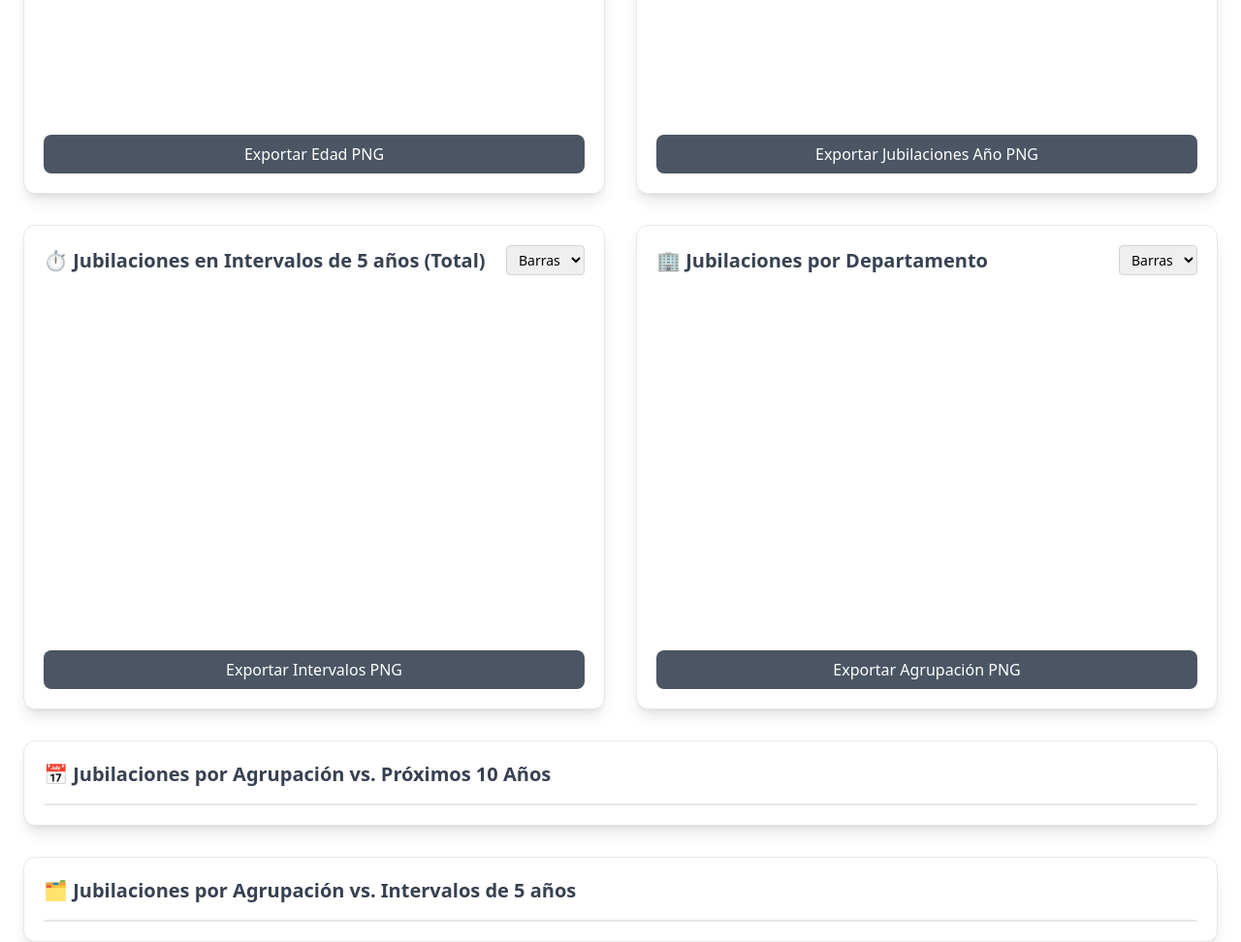
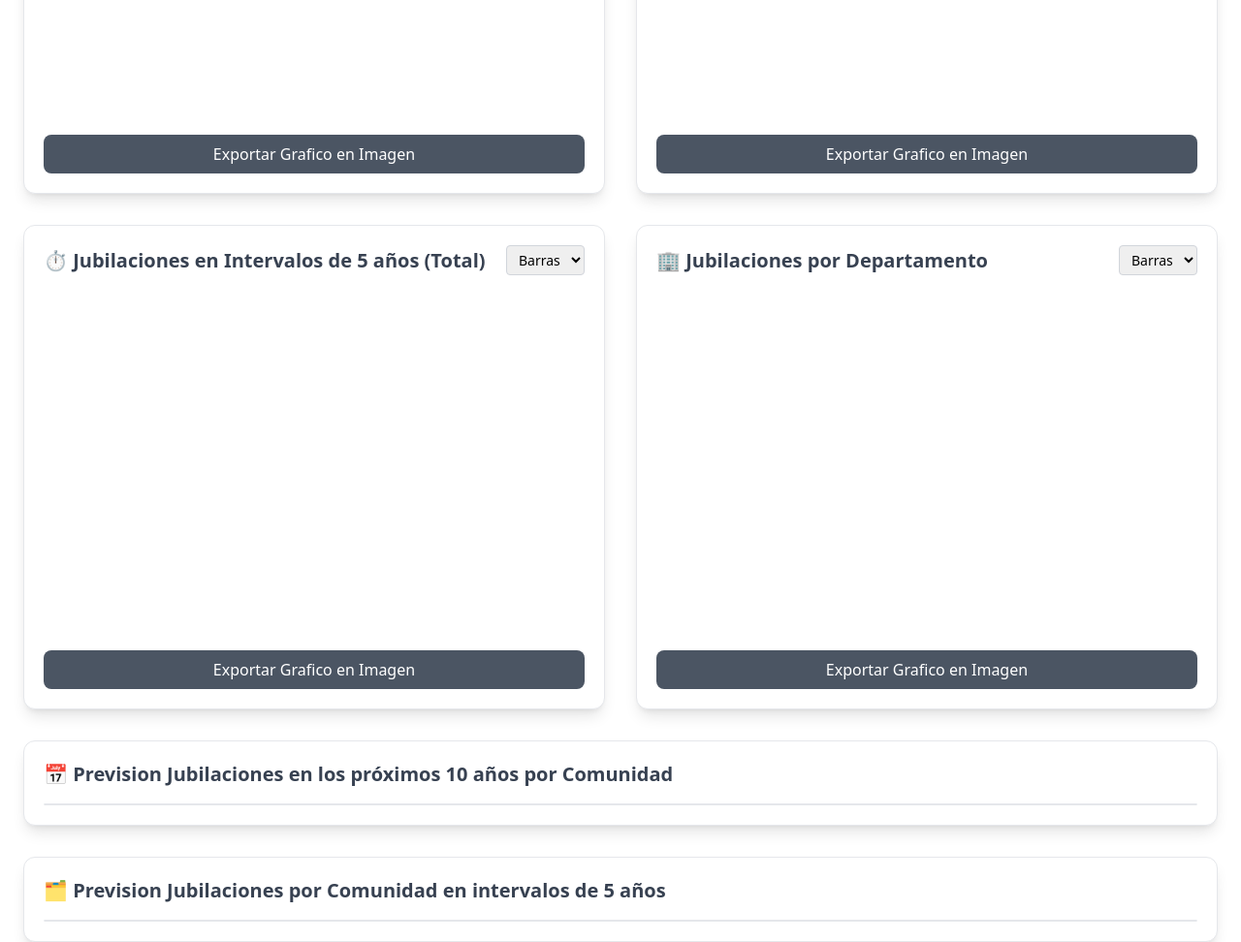
Before and after one commit to andrepe-ux/contrastarjubilados, a plain HTML site: page index.html in a window 1280 px wide. Shown: the part 700-1672 px from the top of the page at 97% size. Drawn offline with nearby package versions, Linux system fonts and the light colour scheme.

Commit message:
Update index.html

```diff
--- a/index.html
+++ b/index.html
@@ -73,7 +73,7 @@
 
    <div class="bg-white p-5 rounded-xl shadow-lg border border-gray-200 flex flex-col h-[500px]">
     <div class="flex justify-between items-center mb-4">
-      <h2 class="text-xl font-bold text-gray-700">👤 Distribución de Edades</h2>
+      <h2 class="text-xl font-bold text-gray-700">👤 Por Edades</h2>
       <select id="chartTypeAge" class="border border-gray-300 rounded px-2 py-1 text-sm">
         <option value="bar">Barras</option>
         <option value="line">Líneas</option>
@@ -83,7 +83,7 @@
       <canvas id="ageChart" class="w-full h-full"></canvas>
     </div>
     <button id="exportAgePNG" data-chart-id="ageChart" class="mt-4 bg-gray-600 text-white px-4 py-2 rounded-lg hover:bg-gray-700 transition duration-150">
-      Exportar Edad PNG
+      Exportar Grafico en Imagen
     </button>
   </div>
 
@@ -100,7 +100,7 @@
       <canvas id="retirementChart" class="w-full h-full"></canvas>
     </div>
     <button id="exportRetirementPNG" data-chart-id="retirementChart" class="mt-4 bg-gray-600 text-white px-4 py-2 rounded-lg hover:bg-gray-700 transition duration-150">
-      Exportar Jubilaciones Año PNG
+      Exportar Grafico en Imagen
     </button>
   </div>
 
@@ -117,7 +117,7 @@
       <canvas id="intervalChart" class="w-full h-full"></canvas>
     </div>
     <button id="exportIntervalPNG" data-chart-id="intervalChart" class="mt-4 bg-gray-600 text-white px-4 py-2 rounded-lg hover:bg-gray-700 transition duration-150">
-      Exportar Intervalos PNG
+      Exportar Grafico en Imagen
     </button>
   </div>
 
@@ -134,13 +134,13 @@
       <canvas id="deptChart" class="w-full h-full"></canvas>
     </div>
     <button id="exportDeptPNG" data-chart-id="deptChart" class="mt-4 bg-gray-600 text-white px-4 py-2 rounded-lg hover:bg-gray-700 transition duration-150">
-      Exportar Agrupación PNG
+      Exportar Grafico en Imagen
     </button>
   </div>
   </div>
 
   <div class="mt-10 p-5 bg-white rounded-xl shadow-lg border border-gray-200">
-    <h2 id="yearlyCrossTableTitle" class="text-xl font-bold text-gray-700 mb-4">📅 Jubilaciones por Agrupación vs. Próximos 10 Años</h2>
+    <h2 id="yearlyCrossTableTitle" class="text-xl font-bold text-gray-700 mb-4">📅 Prevision Jubilaciones en los próximos 10 años por Comunidad</h2>
     <div class="overflow-x-auto border rounded-lg shadow-md max-h-96">
       <table class="min-w-full text-sm cross-table sticky-col bg-white">
         <thead class="bg-gray-100 sticky top-0">
@@ -152,7 +152,7 @@
   </div>
 
   <div class="mt-10 p-5 bg-white rounded-xl shadow-lg border border-gray-200">
-    <h2 id="crossTableTitle" class="text-xl font-bold text-gray-700 mb-4">🗂️ Jubilaciones por Agrupación vs. Intervalos de 5 años</h2>
+    <h2 id="crossTableTitle" class="text-xl font-bold text-gray-700 mb-4">🗂️ Prevision Jubilaciones por Comunidad en intervalos de 5 años</h2>
     <div class="overflow-x-auto border rounded-lg shadow-md max-h-96">
       <table class="min-w-full text-sm cross-table sticky-col bg-white">
         <thead class="bg-gray-100 sticky top-0">
@@ -769,4 +769,5 @@ exportPDF.onclick = () => {
 
 </body>
 
+
 </html>
```
